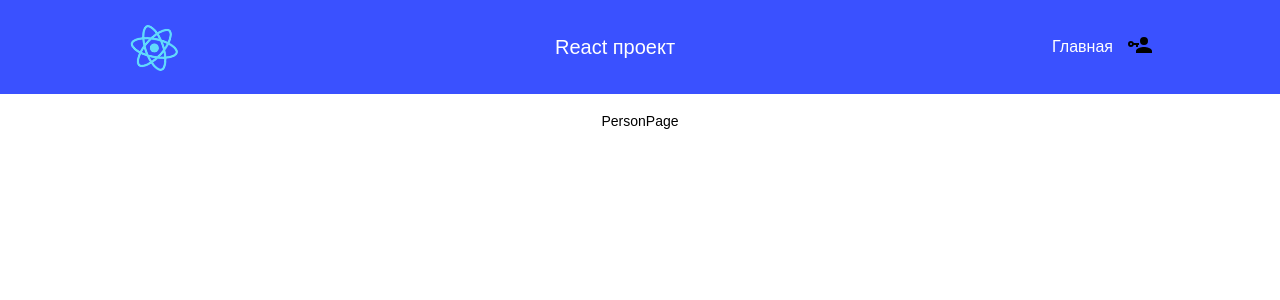
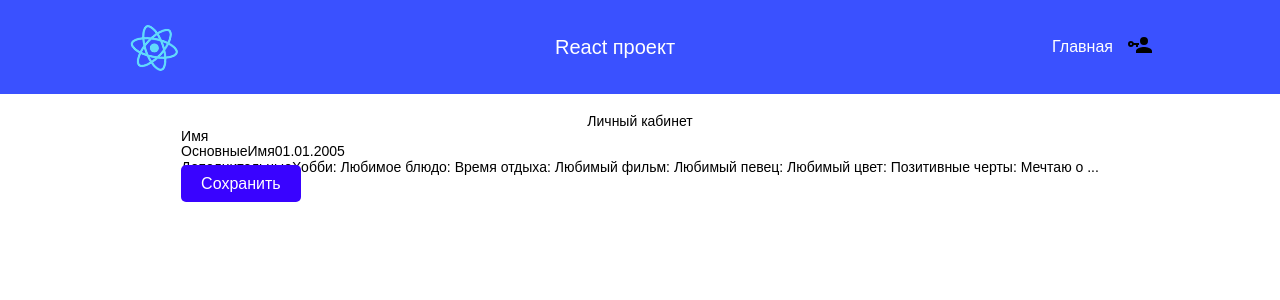
Before and after one commit to MaximBri/React-project, a React (Create React App) app: page /React-project/User in a window 1280 px wide. Shown: the top 300 px of the page. Built offline with nearby package versions, Linux system fonts and the light colour scheme; the HTML template or start-up script is replaced by a standard one.

Commit message:
06.10.24

```diff
--- a/src/components/BurgerMenu.tsx
+++ b/src/components/BurgerMenu.tsx
@@ -37,7 +37,7 @@ const BurgerMenu = () => {
           <div></div>
           <div></div>
         </div>
-        <nav className={isOpen ? 'burger-menu' : 'burger-menu hidden'}>
+        <nav className={isOpen ? 'burger-menu' : 'burger-menu hidden-burger'}>
           <div onClick={() => setIsOpen(false)} className='burger_close'>
             <div></div>
             <div></div>
--- /dev/null
+++ b/src/components/Person.tsx
@@ -0,0 +1,26 @@
+import React from 'react'
+
+const Person = () => {
+  return (
+    <div className='person-wrapper'>
+      <h2 className='person_title'>Имя</h2>
+      <div className='person__main'>Основные
+        <span className='person_name'>Имя</span>
+        <span className='person_birthday'>01.01.2005</span>
+      </div>
+      <div className='person_other'>Дополнительные
+        <span>Хобби: </span>
+        <span>Любимое блюдо: </span>
+        <span>Время отдыха: </span>
+        <span>Любимый фильм: </span>
+        <span>Любимый певец: </span>
+        <span>Любимый цвет: </span>
+        <span>Позитивные черты: </span>
+        <span>Мечтаю о ...</span>
+      </div>
+      <span className='button'>Сохранить</span>
+    </div>
+  )
+}
+
+export default Person
--- /dev/null
+++ b/src/components/index.ts
@@ -0,0 +1,3 @@
+export {default as BurgerMenu} from './BurgerMenu'
+export {default as Header} from './Header'
+export {default as Person} from './Person'
--- a/src/layouts/MainLayout.tsx
+++ b/src/layouts/MainLayout.tsx
@@ -1,6 +1,6 @@
 import React from 'react'
 
-import Header from '../components/Header'
+import { Header } from '../components'
 import { Outlet } from 'react-router-dom'
 
 const MainLayout: React.FC = () => {
--- a/src/pages/AuthPage.tsx
+++ b/src/pages/AuthPage.tsx
@@ -20,16 +20,34 @@ const AuthPage: React.FC = () => {
     setOption(false)
     setLogin('')
     setPass('')
+    setStateAuth('')
   }
   const setLog = () => {
     setOption(true)
     setLogin('')
     setPass('')
+    setStateAuth('')
   }
-  const entrance = () => {
-    // Логика для входа
+  const entrance = async (e: React.MouseEvent<HTMLButtonElement>) => {
+    e.preventDefault()
+    const body = {
+      login,
+      password: pass,
+    }
+    try {
+      setStateAuth('Loading')
+      const response = await axios.post('https://catsandpies.ru/api/Auth/Login', body, {
+        headers: {
+          'Content-Type': 'application/json',
+        },
+      });
+      setStateAuth('Authorized')
+      console.log(response);
+    } catch (error :any) {
+      setStateAuth('Error')
+    }
   }
-  const sendForm = async (e: any) => {
+  const sendForm = async (e: React.MouseEvent<HTMLButtonElement>) => {
     e.preventDefault()
     if (pass.length < 4) {
       alert('Пароль должен быть длиннее 4 символов')
@@ -39,52 +57,19 @@ const AuthPage: React.FC = () => {
         login,
         password: pass,
       }
-      // try {
-      //   const res = await fetch(
-      //     'http://192.168.242.203:7178/api/Auth/Registration',
-      //     {
-      //       method: 'POST',
-      //       headers: {
-      //         'Content-Type': 'application/json',
-      //       },
-      //       body: JSON.stringify(obj),
-      //     }
-      //   )
-      //   console.log(res)
-      // } catch (err) {
-      //   console.log(err)
-      // }
-      setStateAuth('Loading')
-      axios
-        .post('http://192.168.242.203:7178/api/Auth/Registration', {
-          method: 'POST',
+      try {
+        setStateAuth('Loading')
+        const response = await axios.post('https://catsandpies.ru/api/Auth/Registration', body, {
           headers: {
             'Content-Type': 'application/json',
           },
-          body: JSON.stringify(body),
-        })
-        .then((res) => {
-          console.log(res)
-          console.log('Авторизация прошла успешно')
-          dispatch(setAuth(true))
-          setStateAuth('Authorized')
-        })
-        .catch((err) => {
-          console.log(err, 'Авторизация прошла с ошибкой')
-          dispatch(setAuth(true))
-          setStateAuth('Error')
-          // setStateAuth('Authorized')
-        })
-
-      // axios
-      //   .post('http://192.168.242.203:7178/api/Auth/Registration', { data })
-      //   .then((res) => console.log(res))
-      //   .catch((err) => console.log(err))
-
-      // axios
-      //   .get('http://192.168.242.203:7178/api/Account/hello')
-      //   .then((res) => console.log(res))
-      //   .catch((err) => console.log(err))
+        });
+        setStateAuth('Authorized')
+        console.log(response);
+      } catch (error :any) {
+        if(!error.response.data.data) setStateAuth('Registered')
+        else setStateAuth('Error')
+      }
     }
   }
   return (
@@ -106,11 +91,21 @@ const AuthPage: React.FC = () => {
       )}
       {stateAuth === 'Error' && (
         <div className='auth_error'>
-          <img src={crossSvg} alt='Успешно' />
-          <h2 className='auth_success_text'>Произошла ошибка. Повторите попытку позже</h2>
+          <img src={crossSvg} alt='Ошибка' />
+          <h2 className='auth_success_text'>
+            Произошла ошибка. Повторите попытку позже
+          </h2>
           <Link to='../' className='button'>
             На главную
           </Link>
+        </div>
+      )}
+      {stateAuth === 'Registered' && (
+        <div className='auth_error'>
+          <img src={crossSvg} alt='Ошибка' />
+          <h2 className='auth_success_text'>
+            Пользователь с таким логином уже существует
+          </h2>
         </div>
       )}
       <div className='auth'>
@@ -155,6 +150,7 @@ const AuthPage: React.FC = () => {
                   type='password'
                   className='auth_input'
                   placeholder='Пароль'
+                  autoComplete='current-password'
                   required
                 />
               </div>
@@ -181,10 +177,11 @@ const AuthPage: React.FC = () => {
                   type='password'
                   className='auth_input'
                   placeholder='Пароль'
+                  autoComplete='current-password'
                   required
                 />
               </div>
-              <button onClick={() => entrance()} className='form_btn'>
+              <button onClick={(e) => entrance(e)} className='form_btn'>
                 Войти
               </button>
             </>
--- a/src/pages/PersonPage.tsx
+++ b/src/pages/PersonPage.tsx
@@ -1,7 +1,14 @@
 import React from 'react'
 
+import { Person } from '../components'
+
 const PersonPage: React.FC = () => {
-  return <div>PersonPage</div>
+  return (
+    <>
+      <h1>Личный кабинет</h1>
+      <Person />
+    </>
+  )
 }
 
 export default PersonPage
--- a/src/scss/header.scss
+++ b/src/scss/header.scss
@@ -53,6 +53,8 @@
     width: min-content;
     min-width: 200px;
     text-wrap: nowrap;
+    transition: all .3s;
+    transform: translateX(0);
   }
   &-inner{
     height: 100%;
@@ -61,7 +63,6 @@
     flex-direction: column;
     gap: 10px;
     align-items: center;
-    // justify-content: center;
   }
   &_close{
     position: absolute;
@@ -88,6 +89,12 @@
   }
 }
 
+.hidden-burger{
+  // display: none;
+  transform: translateX(100%);
+  transition: all .3s;
+}
+
 @media (max-width: 1024px){
   .header{
     &__nav{
```
Also changed, not shown: src/pages/NotFoundPage.tsx (+5 -3 lines), src/scss/Person/person.scss (added).
